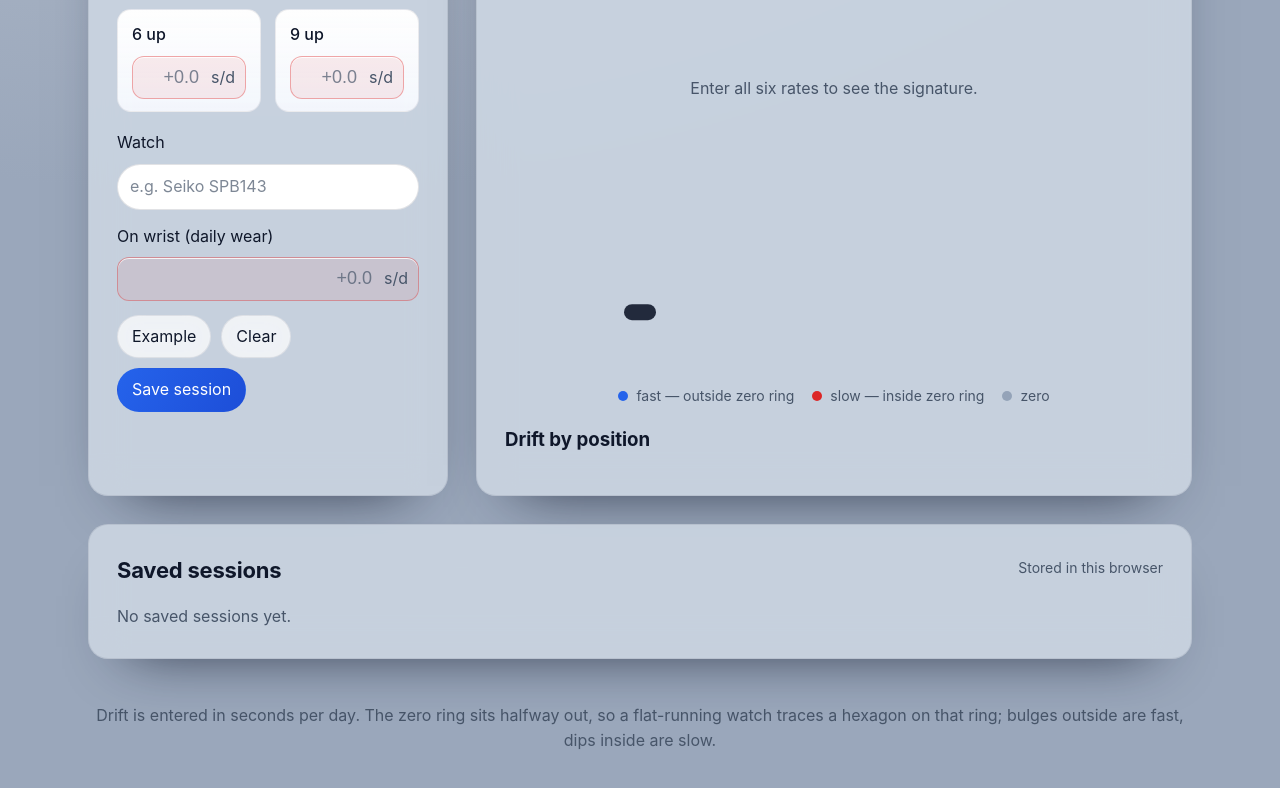
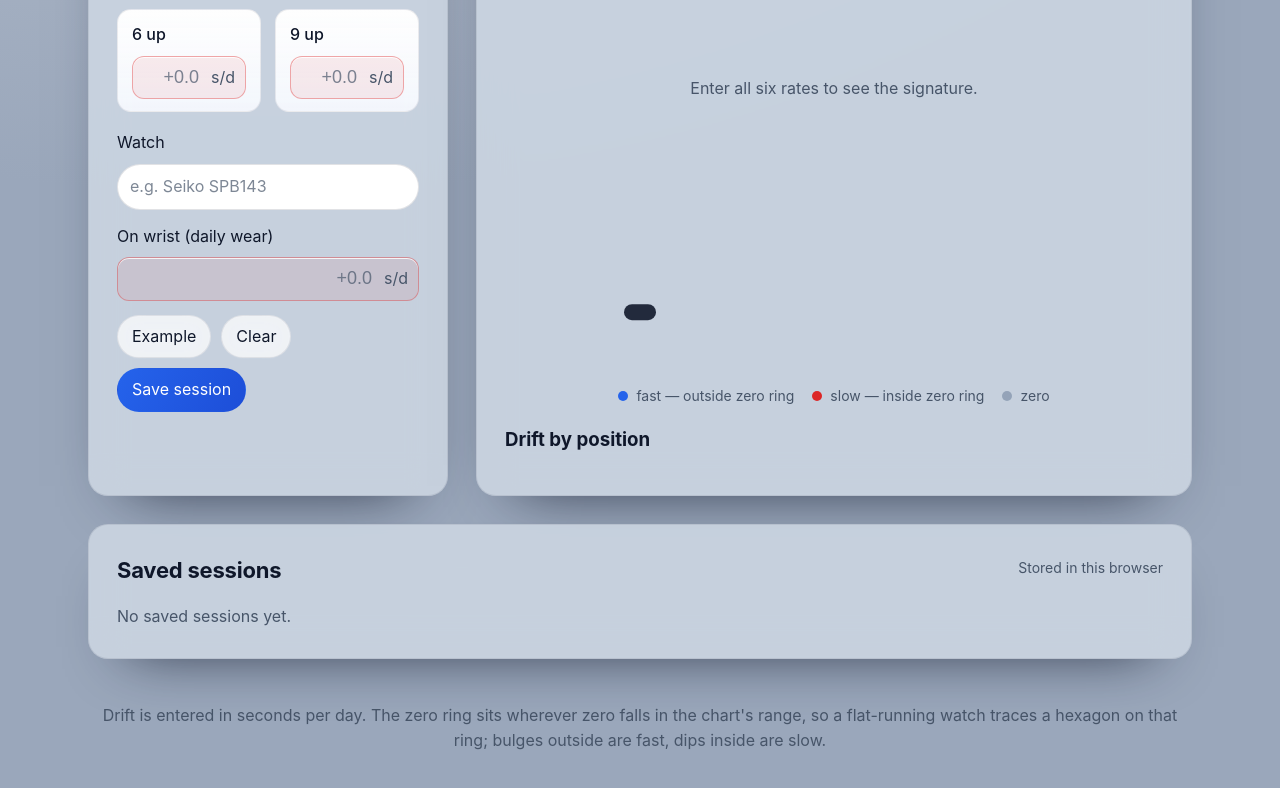
Before and after one commit to martinwozenilek/watch-meter, a website built with Vite: page index.html in a window 1280 px wide. Shown: the part 475-1263 px from the top of the page. Built offline with nearby package versions, Linux system fonts and the light colour scheme; a web font is replaced by a local one.

```diff
--- a/index.html
+++ b/index.html
@@ -136,8 +136,8 @@
 
       <footer class="app-footer">
         <p>
-          Drift is entered in seconds per day. The zero ring sits halfway out, so a flat-running watch
-          traces a hexagon on that ring; bulges outside are fast, dips inside are slow.
+          Drift is entered in seconds per day. The zero ring sits wherever zero falls in the chart's range,
+          so a flat-running watch traces a hexagon on that ring; bulges outside are fast, dips inside are slow.
         </p>
       </footer>
     </div>
```
Also changed, not shown: src/main.ts (+10 -0 lines), src/storage.ts (+9 -0 lines), src/style.css (+38 -0 lines), README.md.
